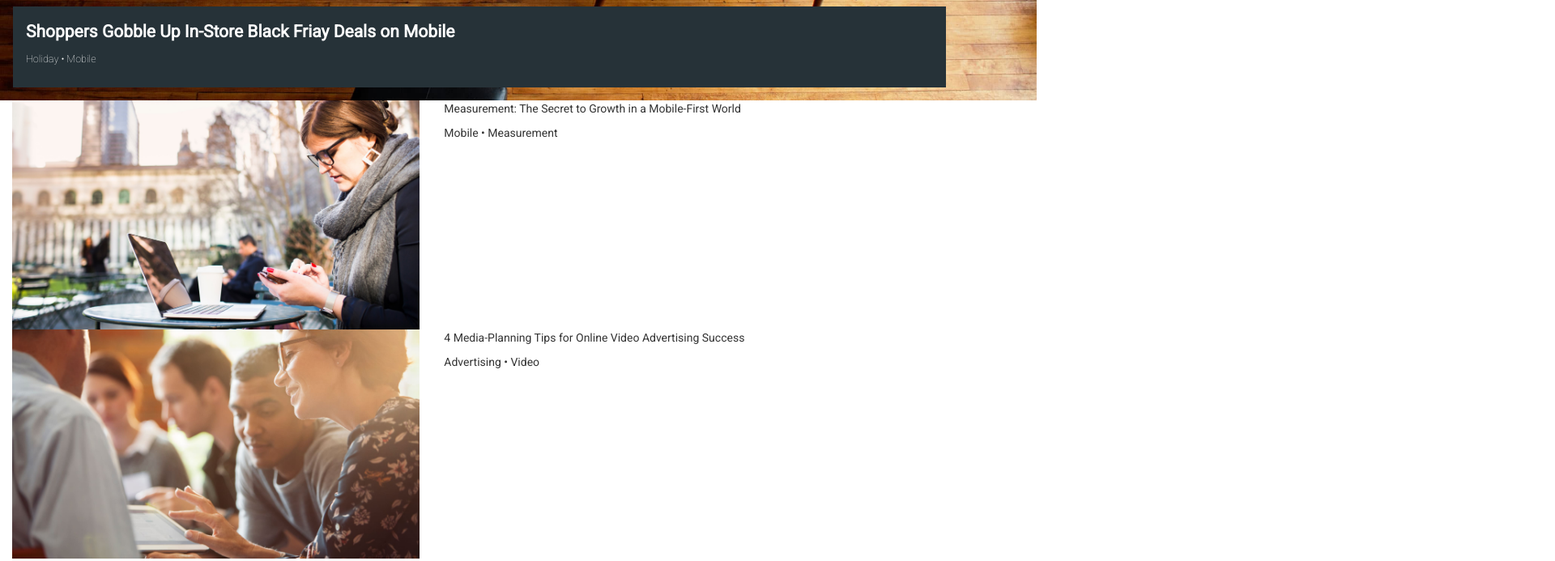
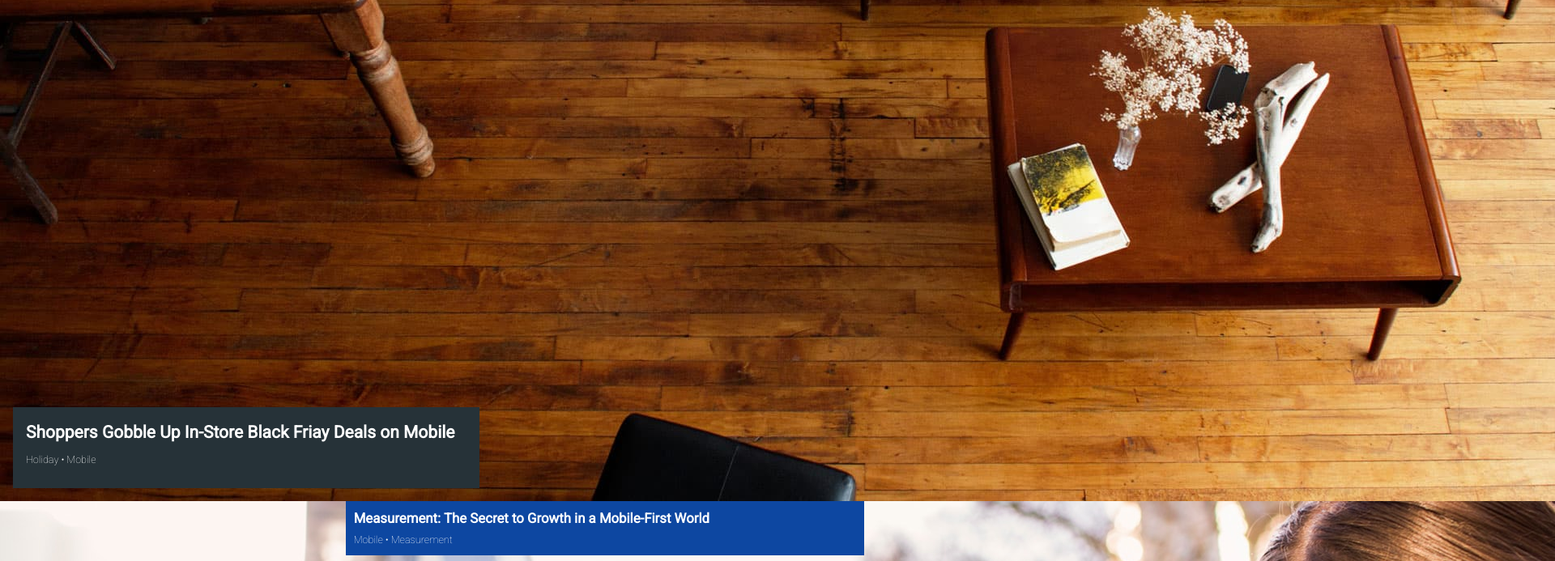
Before and after one commit to gitmichelle/google-replica, a plain HTML site: page index.html in a window 1280 px wide. Shown: the part 660-1353 px from the top of the page at 81% size, 1920 px wide, since content can reach past the window. Drawn offline with Linux system fonts and the light colour scheme.

Commit message:
backup derek changes

```diff
--- a/css/styles.css
+++ b/css/styles.css
@@ -1,5 +1,10 @@
 body {
   font-family: 'Roboto', sans-serif;
+}
+
+.container-fluid, .row, .col-xs-12, .col-xs-4, .col-xs-8 {
+  padding: 0;
+  margin: 0;
 }
 
 /*<---Navbar-->*/
@@ -11,6 +16,7 @@ body {
 .navbar-header {
   height: 64px !important;
   padding-top: 10px;
+  padding-left: 18px;
 }
 
 .navbar-brand {
@@ -74,13 +80,65 @@ li {
 
 .blackFridayInfo p:first-child {
   font-size: 1.5em;
-  font-family: 'Roboto', sans-serif;
   font-weight: 100;
   font-weight: bold;
 }
 
 .blackFridayInfo p:last-child {
   font-size: .9em;
-  font-family: 'Roboto', sans-serif;
   font-weight: 100;
 }
+
+#fontBold {
+  font-size: 1.2em;
+  font-weight: 100;
+  font-weight: bold;
+  margin: 0;
+  padding-bottom: 5px;
+}
+
+#fontLight {
+  font-size: .9em;
+  font-weight: 100;
+  margin: 0;
+  padding: 0;
+}
+
+.mobileInfo {
+  background-color: #0d47a1;
+  color: white;
+  padding: 10px 10px;
+}
+
+.mediaPlanning {
+  background-color: #009688;
+  color: white;
+  padding: 10px;
+}
+
+.mobileImage {
+  /*background-image: url("img/mobilefirst.jpg");
+  background-repeat: no-repeat;
+  background-size: cover;
+  background-position: 50%;
+  display: block;*/
+}
+
+row {
+  max-height: 5vh !important;
+  display: table !important;
+}
+
+/*img {
+  max-width: 150%;
+  max-height: 150%;
+  display: table-cell;
+  vertical-align: middle;
+
+}*/
+
+.center-block {
+  display: block;
+  margin-left: auto;
+  margin-right: auto;
+}
--- a/index.html
+++ b/index.html
@@ -23,34 +23,38 @@
         </div>
       </nav>
       <div class="row">
-        <div class="col-xs-12" id="relativeImage">
-          <img class="img-responsive" id="blackFridayImage" alt="Black Friday Image" src="img/blackfriday.jpg">
-          <div class="blackFridayInfo">
-            <p>Shoppers Gobble Up In-Store Black Friay Deals on Mobile</p>
-            <p>Holiday • Mobile</p>
+        <div class="col-xs-12 col-md-12 col-lg-6" id="relativeImage">
+          <div width=100%>
+            <img class="center-block" id="blackFridayImage" alt="Black Friday Image" src="img/blackfriday.jpg">
+            <div class="blackFridayInfo">
+              <p>Shoppers Gobble Up In-Store Black Friay Deals on Mobile</p>
+              <p>Holiday • Mobile</p>
+            </div>
           </div>
 
         </div>
       </div>
-      <div class="row">
-        <div class="col-xs-5">
-          <img class="img-responsive" alt="Mobile First Image" src="img/mobilefirst.jpg">
+      <div class="row bottom">
+        <div class="col-xs-4  mobileImage">
+          <!-- <div width=100%> -->
+          <img class="center-block" alt="Mobile First Image" src="img/mobilefirst.jpg">
+          <!-- </div> -->
         </div>
-        <div class="col-xs-7">
+        <div class="col-xs-8 col-md-6 ">
           <div class="mobileInfo">
-            <p>Measurement: The Secret to Growth in a Mobile-First World</p>
-            <p>Mobile • Measurement</p>
+            <p id="fontBold">Measurement: The Secret to Growth in a Mobile-First World</p>
+            <p id="fontLight">Mobile • Measurement</p>
           </div>
         </div>
       </div>
-      <div class="row">
-        <div class="col-xs-5">
-          <img class="img-responsive" alt="Media Planning Image" src="img/mediaplanning.jpg">
+      <div class="row bottom">
+        <div class="col-xs-4">
+          <img class="center-block" alt="Media Planning Image" src="img/mediaplanning.jpg">
         </div>
-        <div class="col-xs-7">
+        <div class="col-xs-8">
           <div class="mediaPlanning">
-            <p>4 Media-Planning Tips for Online Video Advertising Success</p>
-            <p>Advertising • Video</p>
+            <p id="fontBold">4 Media-Planning Tips for Online Video Advertising Success</p>
+            <p id="fontLight">Advertising • Video</p>
           </div>
         </div>
       </div>
```
